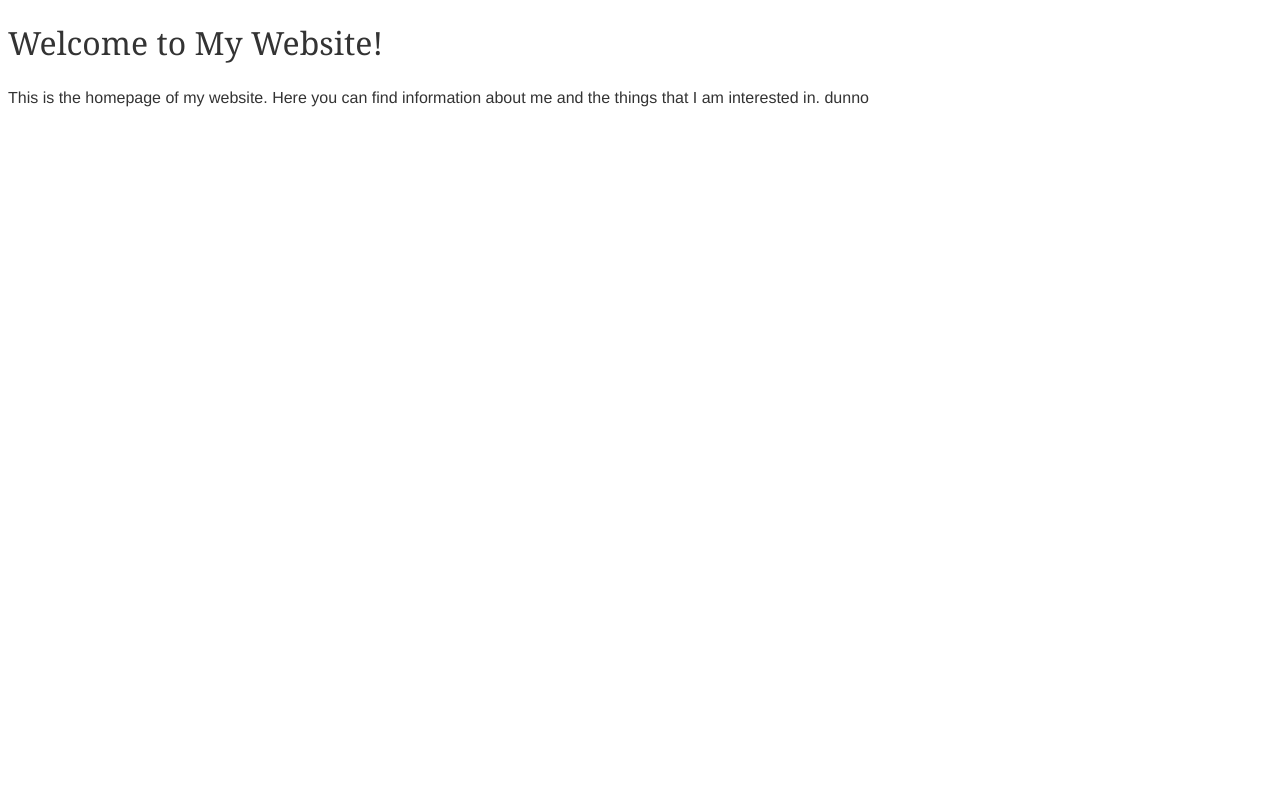
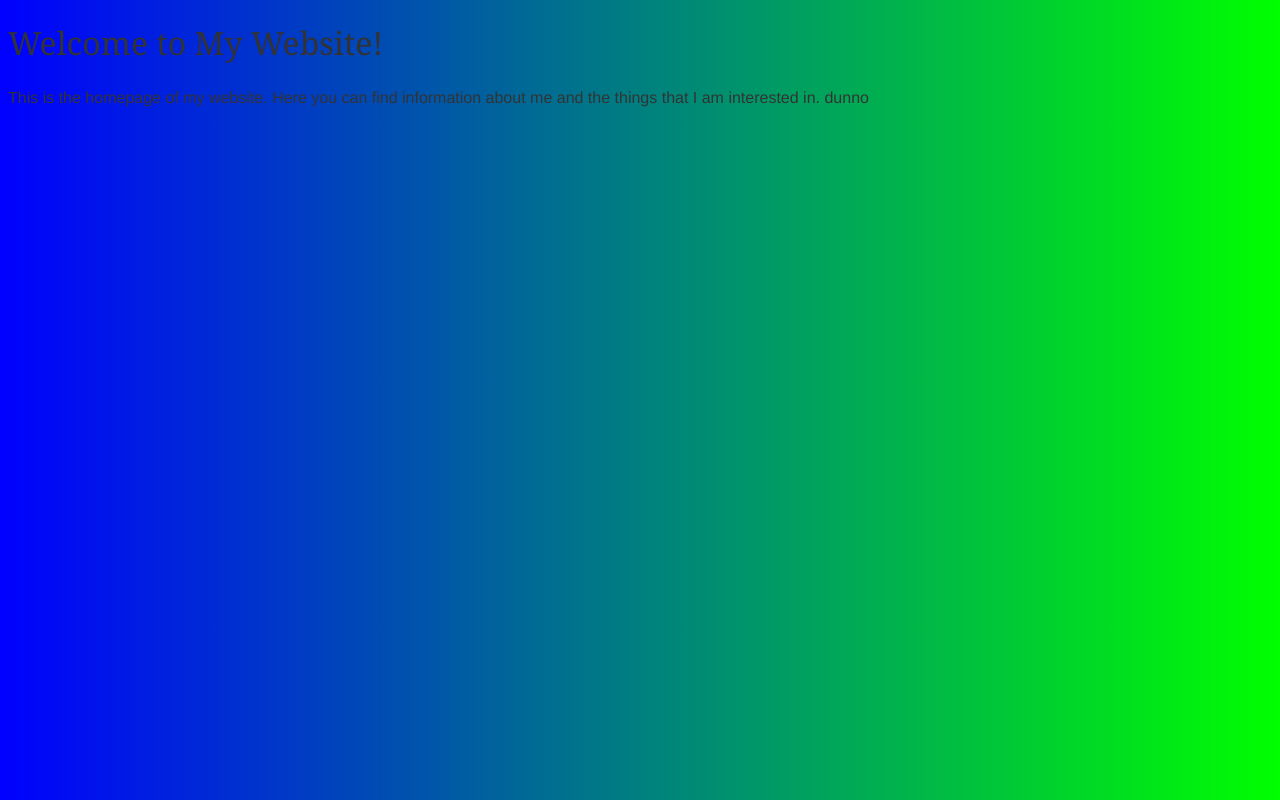
Before and after one commit to fisterloegsovs/fisterloegsovs.github.io, a plain HTML site: page index.html in a window 1280 px wide. Drawn offline with Linux system fonts and the light colour scheme.

Commit message:
Update index.css

```diff
--- a/index.css
+++ b/index.css
@@ -1,7 +1,7 @@
 body {
   font-family: "Helvetica Neue", sans-serif;
   color: #333;
-  background-color: #fff;
+  background: linear-gradient(to right, #0000ff, #00ff00);
 }
 
 h1, h2, h3, h4, h5, h6 {
```
